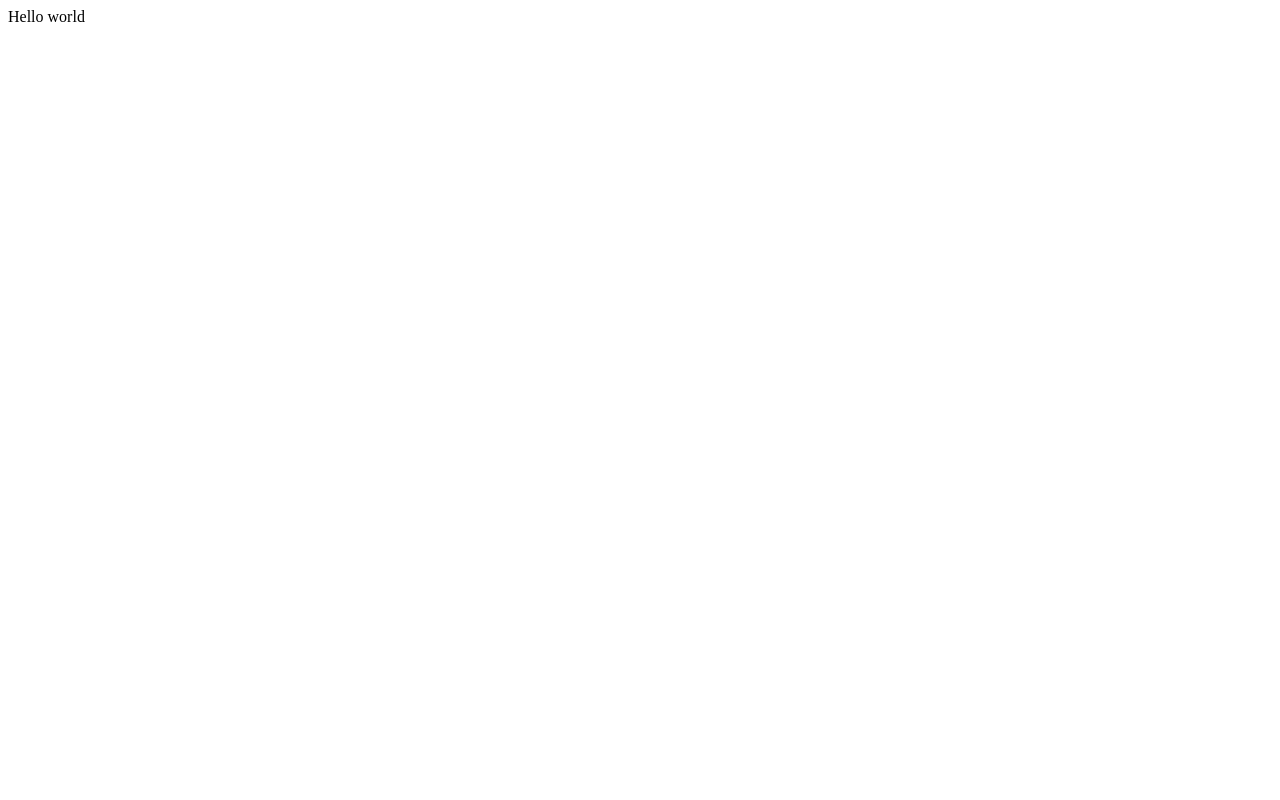
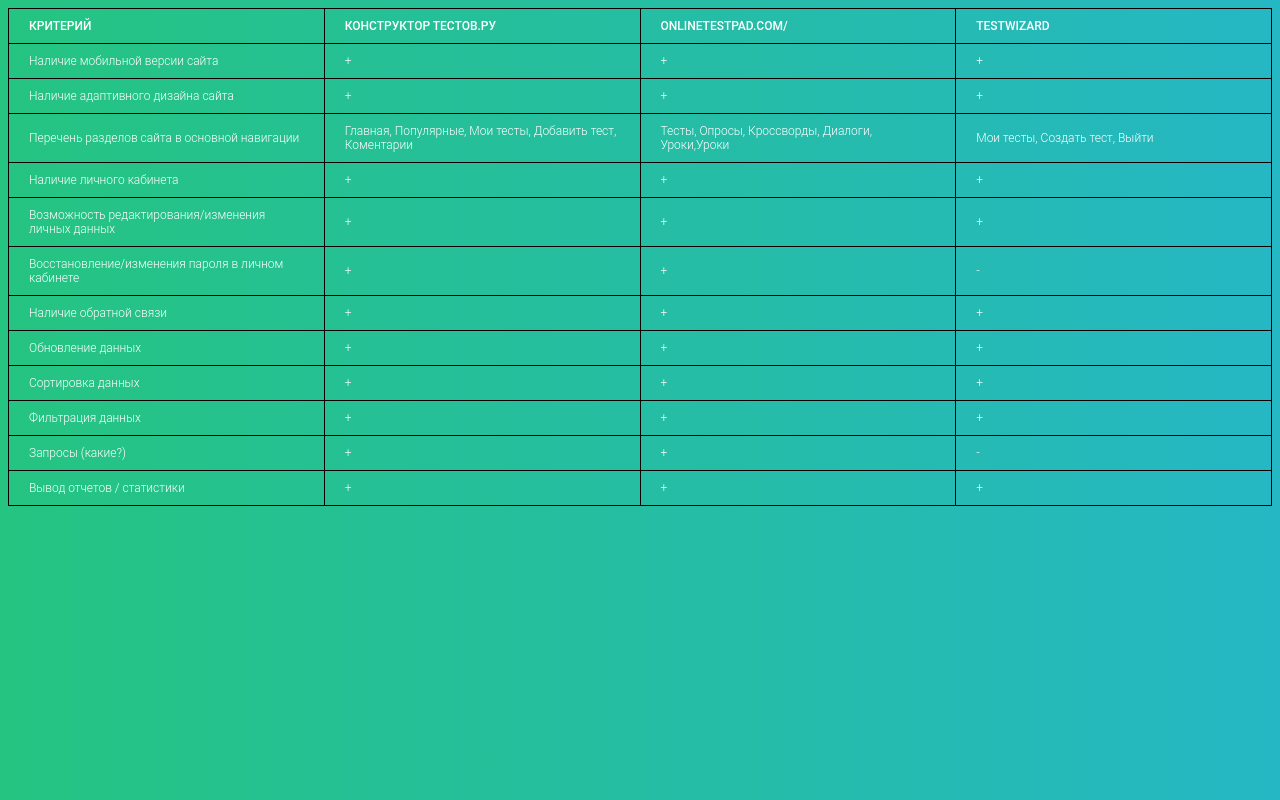
Before and after one commit to GLSPB/AnalogiDip, a plain HTML site: page index.html in a window 1280 px wide. Drawn offline with Linux system fonts and the light colour scheme.

Commit message:
залив года

```diff
--- a/index.html
+++ b/index.html
@@ -2,22 +2,27 @@
 <html>
 
 <head>
-  <meta charset="utf-8">
-  <meta name="viewport" content="width=device-width">
-  <title>replit</title>
-  <link href="style.css" rel="stylesheet" type="text/css" />
+    <meta charset="UTF-8">
+    <meta http-equiv="X-UA-Compatible" content="IE=edge">
+    <meta name="viewport" content="width=device-width, initial-scale=1.0">
+    <title>Document</title>
+    <link rel="stylesheet" href="style.css">
+
+    <style>
+        table{
+            border-collapse: collapse;
+            border-spacing: 0;
+        }
+        th, td{
+            padding: 10px 20px;
+            border: 1px solid #000;
+        }
+    </style>
+
 </head>
+<body id="body">
 
-<body>
-  Hello world
-  <script src="script.js"></script>
-
-  <!--
-  This script places a badge on your repl's full-browser view back to your repl's cover
-  page. Try various colors for the theme: dark, light, red, orange, yellow, lime, green,
-  teal, blue, blurple, magenta, pink!
-  -->
-  <script src="https://replit.com/public/js/replit-badge-v2.js" theme="dark" position="bottom-right"></script>
+    <script src="script.js"></script>
 </body>
 
 </html>
--- a/script.js
+++ b/script.js
@@ -0,0 +1,221 @@
+let table = document.createElement('table');
+let thead = document.createElement('thead');
+let tbody = document.createElement('tbody');
+
+table.appendChild(thead);
+table.appendChild(tbody);
+
+// Adding the entire table to the body tag
+document.getElementById('body').appendChild(table);
+// Creating and adding data to first row of the table
+let row_1 = document.createElement('tr');
+let heading_1 = document.createElement('th');
+heading_1.innerHTML = "Критерий";
+let heading_2 = document.createElement('th');
+heading_2.innerHTML = "Конструктор Тестов.ру";
+let heading_3 = document.createElement('th');
+heading_3.innerHTML = "Onlinetestpad.com/";
+let heading_4 = document.createElement('th');
+heading_4.innerHTML = "TestWizard";
+
+row_1.appendChild(heading_1);
+row_1.appendChild(heading_2);
+row_1.appendChild(heading_3);
+row_1.appendChild(heading_4);
+thead.appendChild(row_1);
+
+
+// Creating and adding data to second row of the table
+let row_2 = document.createElement('tr');
+let row_2_data_1 = document.createElement('td');
+row_2_data_1.innerHTML = "Наличие мобильной версии сайта";
+let row_2_data_2 = document.createElement('td');
+row_2_data_2.innerHTML = "+";
+let row_2_data_3 = document.createElement('td');
+row_2_data_3.innerHTML = "+";
+let row_2_data_4 = document.createElement('td');
+row_2_data_4.innerHTML = "+";
+
+row_2.appendChild(row_2_data_1);
+row_2.appendChild(row_2_data_2);
+row_2.appendChild(row_2_data_3);
+row_2.appendChild(row_2_data_4);
+tbody.appendChild(row_2);
+
+
+// Creating and adding data to third row of the table
+let row_3 = document.createElement('tr');
+let row_3_data_1 = document.createElement('td');
+row_3_data_1.innerHTML = "Наличие адаптивного дизайна сайта";
+let row_3_data_2 = document.createElement('td');
+row_3_data_2.innerHTML = "+";
+let row_3_data_3 = document.createElement('td');
+row_3_data_3.innerHTML = "+";
+let row_3_data_4 = document.createElement('td');
+row_3_data_4.innerHTML = "+";
+
+row_3.appendChild(row_3_data_1);
+row_3.appendChild(row_3_data_2);
+row_3.appendChild(row_3_data_3);
+row_3.appendChild(row_3_data_4);
+tbody.appendChild(row_3);
+
+let row_4 = document.createElement('tr');
+let row_4_data_1 = document.createElement('td');
+row_4_data_1.innerHTML = "Перечень разделов сайта в основной навигации ";
+let row_4_data_2 = document.createElement('td');
+row_4_data_2.innerHTML = "Главная, Популярные, Мои тесты, Добавить тест, Коментарии";
+let row_4_data_3 = document.createElement('td');
+row_4_data_3.innerHTML = "Тесты, Опросы, Кроссворды, Диалоги, Уроки,Уроки";
+let row_4_data_4 = document.createElement('td');
+row_4_data_4.innerHTML = "Мои тесты, Создать тест, Выйти";
+
+row_4.appendChild(row_4_data_1);
+row_4.appendChild(row_4_data_2);
+row_4.appendChild(row_4_data_3);
+row_4.appendChild(row_4_data_4);
+tbody.appendChild(row_4);
+
+let row_5 = document.createElement('tr');
+let row_5_data_1 = document.createElement('td');
+row_5_data_1.innerHTML = "Наличие личного кабинета";
+let row_5_data_2 = document.createElement('td');
+row_5_data_2.innerHTML = "+";
+let row_5_data_3 = document.createElement('td');
+row_5_data_3.innerHTML = "+";
+let row_5_data_4 = document.createElement('td');
+row_5_data_4.innerHTML = "+";
+
+row_5.appendChild(row_5_data_1);
+row_5.appendChild(row_5_data_2);
+row_5.appendChild(row_5_data_3);
+row_5.appendChild(row_5_data_4);
+tbody.appendChild(row_5);
+
+let row_6 = document.createElement('tr');
+let row_6_data_1 = document.createElement('td');
+row_6_data_1.innerHTML = "Возможность редактирования/изменения личных данных";
+let row_6_data_2 = document.createElement('td');
+row_6_data_2.innerHTML = "+";
+let row_6_data_3 = document.createElement('td');
+row_6_data_3.innerHTML = "+";
+let row_6_data_4 = document.createElement('td');
+row_6_data_4.innerHTML = "+";
+
+row_6.appendChild(row_6_data_1);
+row_6.appendChild(row_6_data_2);
+row_6.appendChild(row_6_data_3);
+row_6.appendChild(row_6_data_4);
+tbody.appendChild(row_6);
+
+let row_7 = document.createElement('tr');
+let row_7_data_1 = document.createElement('td');
+row_7_data_1.innerHTML = "Восстановление/изменения пароля в личном кабинете";
+let row_7_data_2 = document.createElement('td');
+row_7_data_2.innerHTML = "+";
+let row_7_data_3 = document.createElement('td');
+row_7_data_3.innerHTML = "+";
+let row_7_data_4 = document.createElement('td');
+row_7_data_4.innerHTML = "-";
+
+row_7.appendChild(row_7_data_1);
+row_7.appendChild(row_7_data_2);
+row_7.appendChild(row_7_data_3);
+row_7.appendChild(row_7_data_4);
+tbody.appendChild(row_7);
+
+let row_8 = document.createElement('tr');
+let row_8_data_1 = document.createElement('td');
+row_8_data_1.innerHTML = "Наличие обратной связи";
+let row_8_data_2 = document.createElement('td');
+row_8_data_2.innerHTML = "+";
+let row_8_data_3 = document.createElement('td');
+row_8_data_3.innerHTML = "+";
+let row_8_data_4 = document.createElement('td');
+row_8_data_4.innerHTML = "+";
+
+row_8.appendChild(row_8_data_1);
+row_8.appendChild(row_8_data_2);
+row_8.appendChild(row_8_data_3);
+row_8.appendChild(row_8_data_4);
+tbody.appendChild(row_8);
+
+let row_9 = document.createElement('tr');
+let row_9_data_1 = document.createElement('td');
+row_9_data_1.innerHTML = "Обновление данных";
+let row_9_data_2 = document.createElement('td');
+row_9_data_2.innerHTML = "+";
+let row_9_data_3 = document.createElement('td');
+row_9_data_3.innerHTML = "+";
+let row_9_data_4 = document.createElement('td');
+row_9_data_4.innerHTML = "+";
+
+row_9.appendChild(row_9_data_1);
+row_9.appendChild(row_9_data_2);
+row_9.appendChild(row_9_data_3);
+row_9.appendChild(row_9_data_4);
+tbody.appendChild(row_9);
+
+let row_10 = document.createElement('tr');
+let row_10_data_1 = document.createElement('td');
+row_10_data_1.innerHTML = "Сортировка данных";
+let row_10_data_2 = document.createElement('td');
+row_10_data_2.innerHTML = "+";
+let row_10_data_3 = document.createElement('td');
+row_10_data_3.innerHTML = "+";
+let row_10_data_4 = document.createElement('td');
+row_10_data_4.innerHTML = "+";
+
+row_10.appendChild(row_10_data_1);
+row_10.appendChild(row_10_data_2);
+row_10.appendChild(row_10_data_3);
+row_10.appendChild(row_10_data_4);
+tbody.appendChild(row_10);
+
+let row_11 = document.createElement('tr');
+let row_11_data_1 = document.createElement('td');
+row_11_data_1.innerHTML = "Фильтрация данных";
+let row_11_data_2 = document.createElement('td');
+row_11_data_2.innerHTML = "+";
+let row_11_data_3 = document.createElement('td');
+row_11_data_3.innerHTML = "+";
+let row_11_data_4 = document.createElement('td');
+row_11_data_4.innerHTML = "+";
+
+row_11.appendChild(row_11_data_1);
+row_11.appendChild(row_11_data_2);
+row_11.appendChild(row_11_data_3);
+row_11.appendChild(row_11_data_4);
+tbody.appendChild(row_11);
+
+let row_12 = document.createElement('tr');
+let row_12_data_1 = document.createElement('td');
+row_12_data_1.innerHTML = "Запросы (какие?)";
+let row_12_data_2 = document.createElement('td');
+row_12_data_2.innerHTML = "+";
+let row_12_data_3 = document.createElement('td');
+row_12_data_3.innerHTML = "+";
+let row_12_data_4 = document.createElement('td');
+row_12_data_4.innerHTML = "-";
+
+row_12.appendChild(row_12_data_1);
+row_12.appendChild(row_12_data_2);
+row_12.appendChild(row_12_data_3);
+row_12.appendChild(row_12_data_4);
+tbody.appendChild(row_12);
+
+let row_13 = document.createElement('tr');
+let row_13_data_1 = document.createElement('td');
+row_13_data_1.innerHTML = "Вывод отчетов / статистики";
+let row_13_data_2 = document.createElement('td');
+row_13_data_2.innerHTML = "+";
+let row_13_data_3 = document.createElement('td');
+row_13_data_3.innerHTML = "+";
+let row_13_data_4 = document.createElement('td');
+row_13_data_4.innerHTML = "+";
+
+row_13.appendChild(row_13_data_1);
+row_13.appendChild(row_13_data_2);
+row_13.appendChild(row_13_data_3);
+row_13.appendChild(row_13_data_4);
+tbody.appendChild(row_13);
--- a/style.css
+++ b/style.css
@@ -2,3 +2,93 @@ html {
   height: 100%;
   width: 100%;
 }
+h1{
+  font-size: 30px;
+  color: #fff;
+  text-transform: uppercase;
+  font-weight: 300;
+  text-align: center;
+  margin-bottom: 15px;
+}
+table{
+  width:100%;
+  table-layout: fixed;
+}
+.tbl-header{
+  background-color: rgba(255,255,255,0.3);
+ }
+.tbl-content{
+  height:300px;
+  overflow-x:auto;
+  margin-top: 0px;
+  border: 1px solid rgba(255,255,255,0.3);
+}
+th{
+  padding: 20px 15px;
+  text-align: left;
+  font-weight: 500;
+  font-size: 12px;
+  color: #fff;
+  text-transform: uppercase;
+}
+td{
+  padding: 15px;
+  text-align: left;
+  vertical-align:middle;
+  font-weight: 300;
+  font-size: 12px;
+  color: #fff;
+  border-bottom: solid 1px rgba(255,255,255,0.1);
+}
+
+
+/* demo styles */
+
+@import url(https://fonts.googleapis.com/css?family=Roboto:400,500,300,700);
+body{
+  background: -webkit-linear-gradient(left, #25c481, #25b7c4);
+  background: linear-gradient(to right, #25c481, #25b7c4);
+  font-family: 'Roboto', sans-serif;
+}
+section{
+  margin: 50px;
+}
+
+
+/* follow me template */
+.made-with-love {
+  margin-top: 40px;
+  padding: 10px;
+  clear: left;
+  text-align: center;
+  font-size: 10px;
+  font-family: arial;
+  color: #fff;
+}
+.made-with-love i {
+  font-style: normal;
+  color: #F50057;
+  font-size: 14px;
+  position: relative;
+  top: 2px;
+}
+.made-with-love a {
+  color: #fff;
+  text-decoration: none;
+}
+.made-with-love a:hover {
+  text-decoration: underline;
+}
+
+
+/* for custom scrollbar for webkit browser*/
+
+::-webkit-scrollbar {
+    width: 6px;
+}
+::-webkit-scrollbar-track {
+    -webkit-box-shadow: inset 0 0 6px rgba(0,0,0,0.3);
+}
+::-webkit-scrollbar-thumb {
+    -webkit-box-shadow: inset 0 0 6px rgba(0,0,0,0.3);
+}
```
